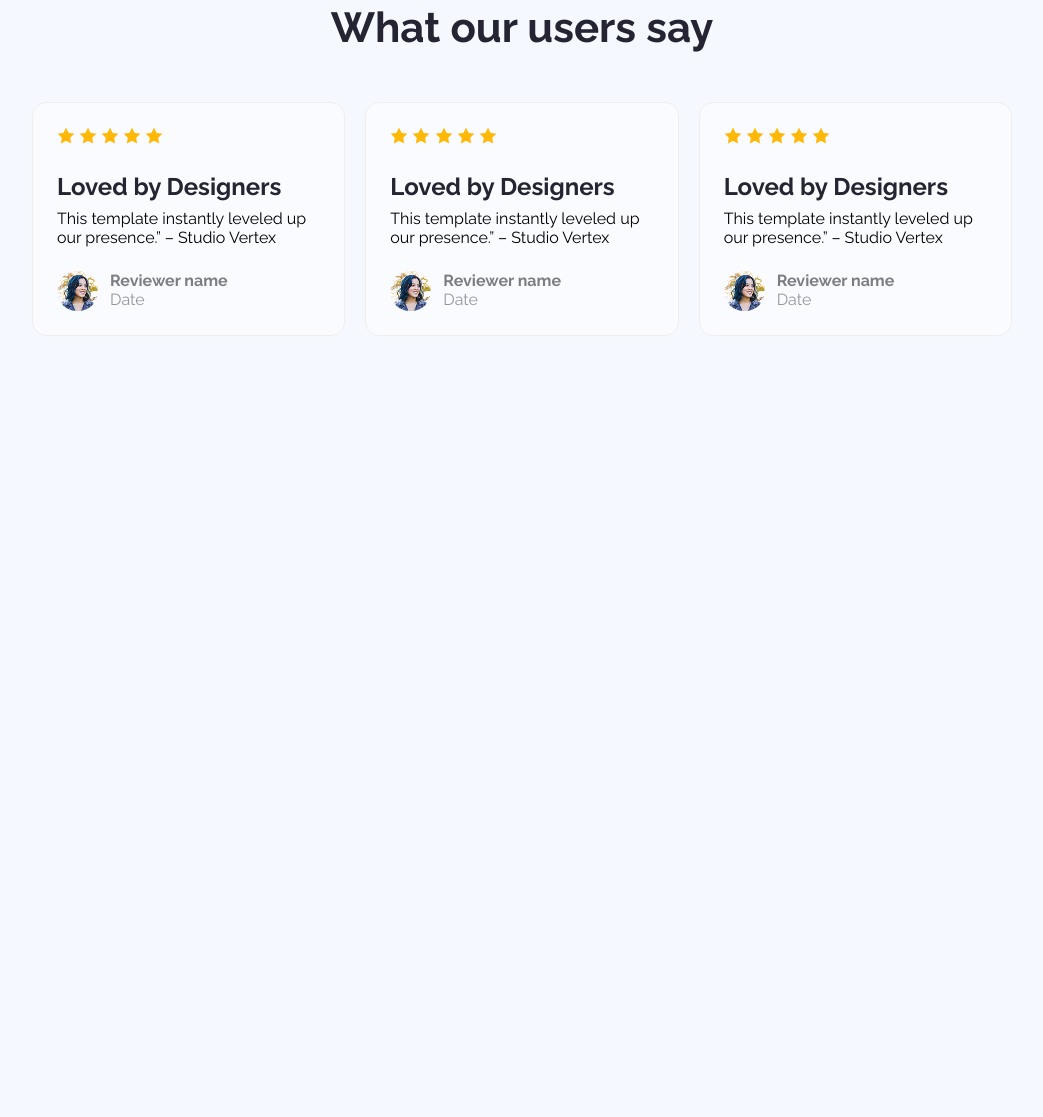
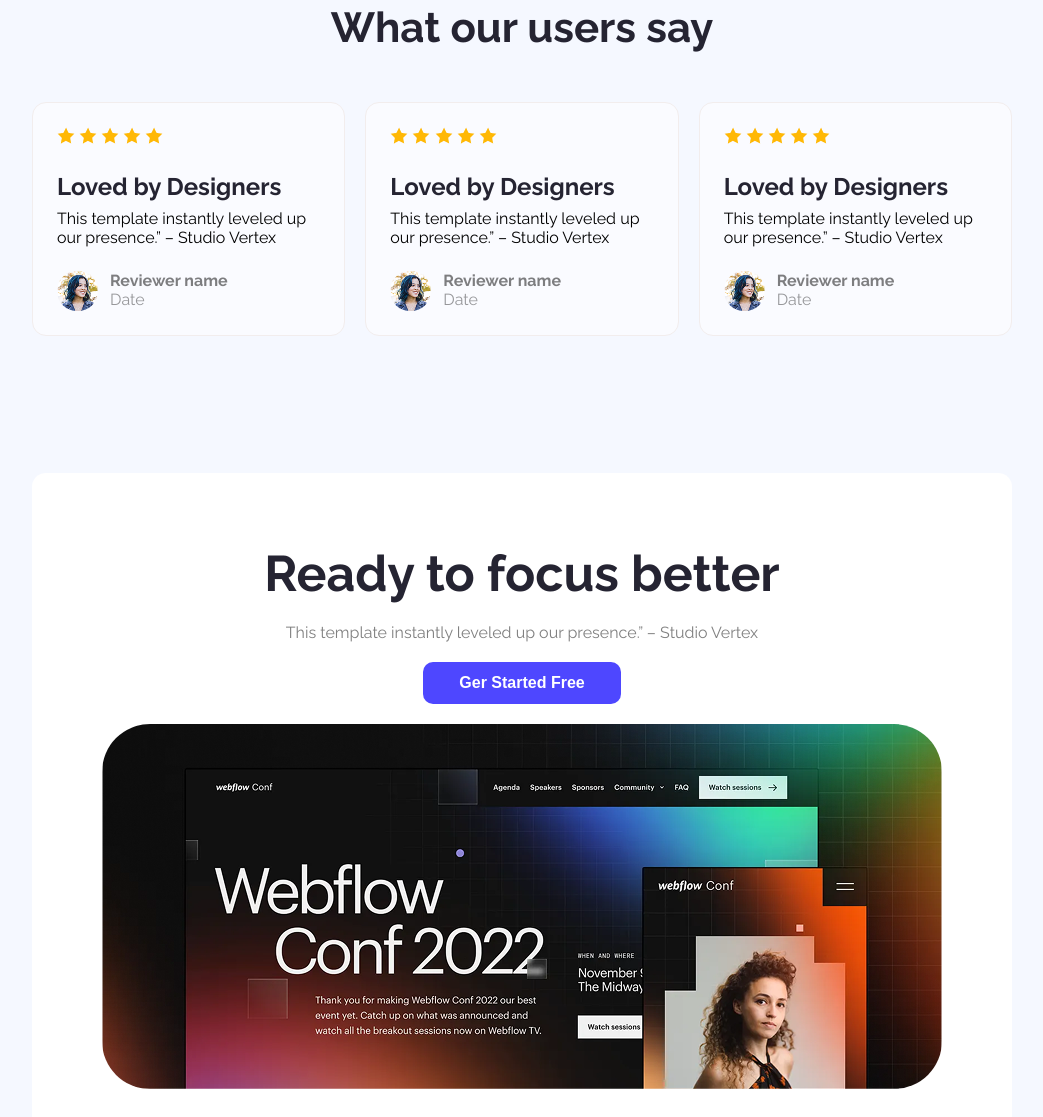
Before and after one commit to Joychandra13/B12A01-ASSIGNMENT, a plain HTML site: page index.html in a window 1280 px wide. Shown: the part 1683-2800 px from the top of the page, without its empty margins (118-1161 px from the left). Before the commit the page ends 2156 px from the top, so only its background shows below. Drawn offline with Linux system fonts and the light colour scheme.

Commit message:
ready-to-focus section add

```diff
--- a/index.html
+++ b/index.html
@@ -111,6 +111,14 @@
                 </div>
             </div>
          </section>
+
+         <!-- Ready to focus section -->
+          <section class="ready-to-focus">
+            <h1  class="ready-to-focus-title">Ready to focus better</h1>
+            <p class="ready-to-focus-des">This template instantly leveled up our presence.” – Studio Vertex</p>
+            <button>Ger Started Free</button>
+            <img style="border-radius: 48px;" src="Assets/wc-big.png" alt="">
+          </section>
     </main>
     <footer></footer>
 </body>
--- a/style.css
+++ b/style.css
@@ -36,8 +36,8 @@ button:hover{
 
 /* navbar */
 .navbar{
-  /* max-width: 1140px;
-  margin: 0 auto; */
+  max-width: 1140px;
+  margin: 0 auto;
   display: flex;
   justify-content: space-between;
   align-items: center;
@@ -75,11 +75,12 @@ button:hover{
 
 /* action-section */
 .action-section{
+  max-width: 1140px;
   display: flex;
   justify-content: space-between;
   align-items: center;
   gap: 20px;
-  margin: 116px 0px;
+  margin: 116px auto;
 }
 .action-section-title {
   font-size: 42px;
@@ -94,10 +95,11 @@ button:hover{
 
 /* productive-users */
 .productive-users{
+  max-width: 1140px;
+  margin: 0 auto;
   background-color: rgba(78, 71, 255, .1);
   border-radius: 24px;
   padding: 50px 80px;
-  margin-bottom: 137px;
 }
 .productive-users-title{
   font-size: 38px;
@@ -126,7 +128,8 @@ button:hover{
 
 /* feedback-section */
 .feedback-section{
-  margin-bottom: 137px;
+  max-width: 1140px;
+  margin: 137px auto;
 }
 .feedback-section-title{
   font-size: 42px;
@@ -172,3 +175,27 @@ button:hover{
   font-size: 16px;
   color: rgba(0, 0, 0, .4);
 }
+
+/* ready-to-focus */
+.ready-to-focus{
+  max-width: 1140px;
+  margin: 0 auto;
+  padding: 71px 150px;
+  background-color: white;
+  display: flex;
+  flex-direction: column;
+  align-items: center;
+  gap: 20px;
+  border-radius: 14px;
+  text-align: center;
+  margin-bottom: 93.23px;
+}
+.ready-to-focus-title{
+  font-size: 50px;
+  font-weight: bold;
+  color: #252432;
+}
+.ready-to-focus-des{
+  font-size: 16px;
+  color: rgba(0, 0, 0, .5);
+}
```
